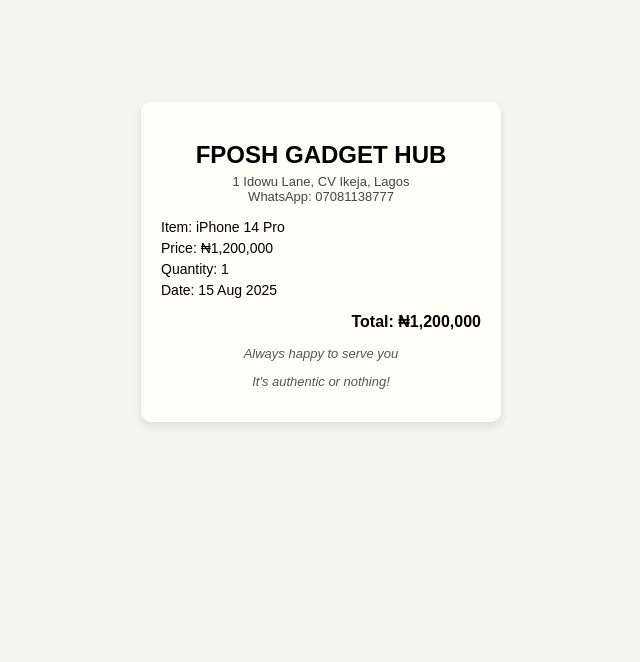
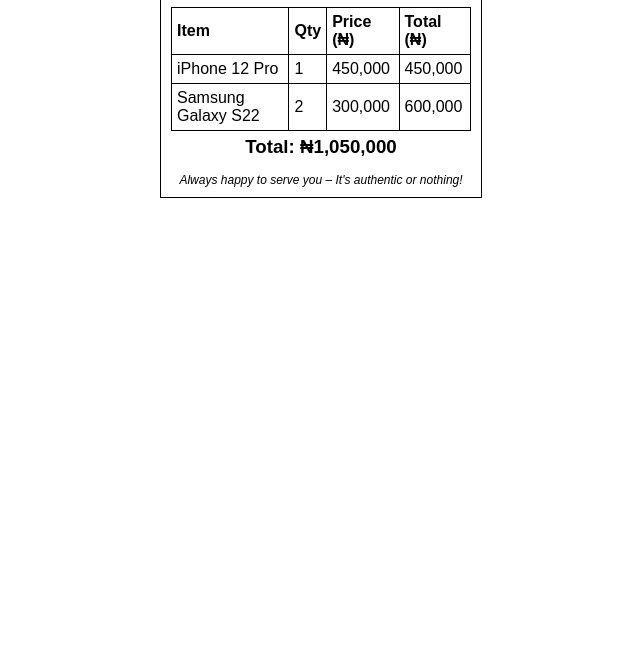
Before and after one commit to DCuriousDev/fposh-reciept, a plain HTML site: page index.html in a window 1280 px wide. Shown: the part 138-800 px from the top of the page, without its empty margins (319-959 px from the left). Drawn offline with Linux system fonts and the light colour scheme.

Commit message:
fposh reciept update

```diff
--- a/index.html
+++ b/index.html
@@ -1,81 +1,93 @@
 <!DOCTYPE html>
-<html lang="en">
+<html>
 <head>
-    <meta charset="UTF-8">
-    <meta name="viewport" content="width=device-width, initial-scale=1.0">
   <title>Receipt</title>
   <style>
     body {
       font-family: Arial, sans-serif;
-            background-color: #f5f5f0; /* Soft grey-cream tone */
-            display: flex;
-            justify-content: center;
-            align-items: center;
-            height: 100vh;
-            margin: 0;
+      max-width: 300px;
+      margin: auto;
+      border: 1px solid #000;
+      padding: 10px;
     }
-        .receipt {
-            background-color: #fffef8; /* Slight cream tone for the receipt itself */
-            padding: 20px;
-            border-radius: 10px;
-            box-shadow: 0 4px 8px rgba(0, 0, 0, 0.1);
-            width: 320px;
-        }
-        h2 {
+    h2, h3, p {
       text-align: center;
-            margin-bottom: 5px;
-        }
-        .brand-info {
-            text-align: center;
-            font-size: 13px;
-            margin-bottom: 15px;
-            color: #444;
-        }
-        .details {
-            font-size: 14px;
-            margin-bottom: 15px;
-        }
-        .details p {
       margin: 5px 0;
     }
-        .total {
-            font-size: 16px;
-            font-weight: bold;
+    table {
+      width: 100%;
+      border-collapse: collapse;
       margin-top: 10px;
-            text-align: right;
+    }
+    table, th, td {
+      border: 1px solid #000;
+    }
+    th, td {
+      padding: 5px;
+      text-align: left;
     }
     .footer {
+      margin-top: 15px;
       text-align: center;
-            font-size: 13px;
-            margin-top: 15px;
+      font-size: 12px;
       font-style: italic;
-            color: #555;
     }
   </style>
 </head>
 <body>
-    <div class="receipt">
   <h2>FPOSH GADGET HUB</h2>
-        <div class="brand-info">
-            1 Idowu Lane, CV Ikeja, Lagos <br>
-            WhatsApp: 07081138777
+  <p>12 Computer Village, Ikeja, Lagos<br>0708 113 8777</p>
+
+  <h3>Receipt</h3>
+  <p>Date: <span id="date"></span></p>
+
+  <table>
+    <thead>
+      <tr>
+        <th>Item</th>
+        <th>Qty</th>
+        <th>Price (₦)</th>
+        <th>Total (₦)</th>
+      </tr>
+    </thead>
+    <tbody id="items">
+      <!-- JS will insert rows here -->
+    </tbody>
+  </table>
+
+  <h3>Total: ₦<span id="total"></span></h3>
+
+  <div class="footer">
+    Always happy to serve you – It's authentic or nothing!
   </div>
 
-        <div class="details">
-            <p>Item: iPhone 14 Pro</p>
-            <p>Price: ₦1,200,000</p>
-            <p>Quantity: 1</p>
-            <p>Date: 15 Aug 2025</p>
-        </div>
+  <script>
+    // Example data for testing
+    const data = {
+      date: new Date().toLocaleDateString(),
+      items: [
+        { name: "iPhone 12 Pro", qty: 1, price: 450000 },
+        { name: "Samsung Galaxy S22", qty: 2, price: 300000 }
+      ]
+    };
 
-        <div class="total">
-            Total: ₦1,200,000
-        </div>
+    document.getElementById('date').textContent = data.date;
 
-        <div class="footer">
-            <p>Always happy to serve you</p>
-            <p><em>It's authentic or nothing!</em></p>
-        </div>
-    </div>
+    let total = 0;
+    data.items.forEach(item => {
+      const row = document.createElement('tr');
+      const totalPrice = item.qty * item.price;
+      total += totalPrice;
+      row.innerHTML = `
+        <td>${item.name}</td>
+        <td>${item.qty}</td>
+        <td>${item.price.toLocaleString()}</td>
+        <td>${totalPrice.toLocaleString()}</td>
+      `;
+      document.getElementById('items').appendChild(row);
+    });
+
+    document.getElementById('total').textContent = total.toLocaleString();
+  </script>
 </body>
 </html>
```
Lines whose indentation alone changed are shown as unchanged.
